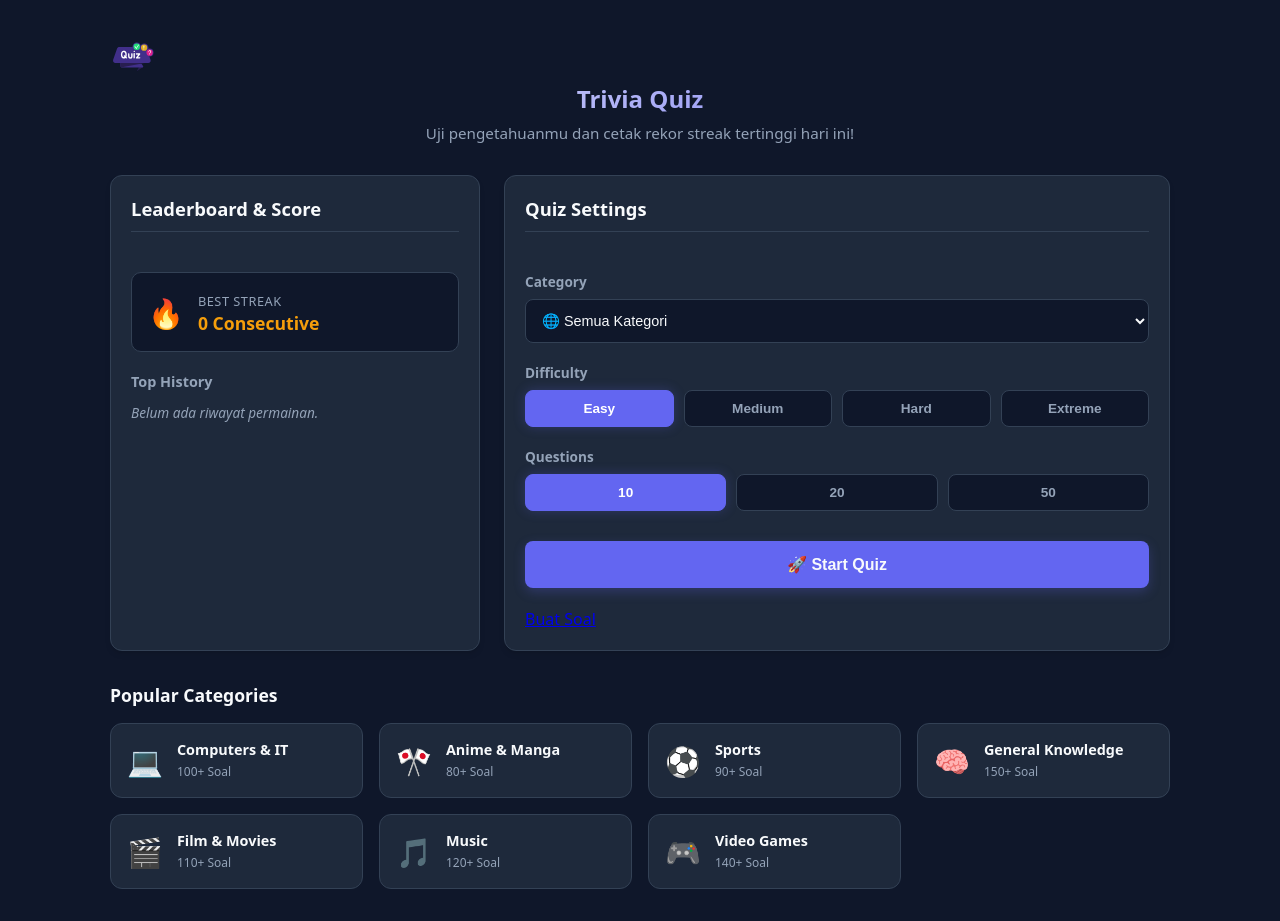
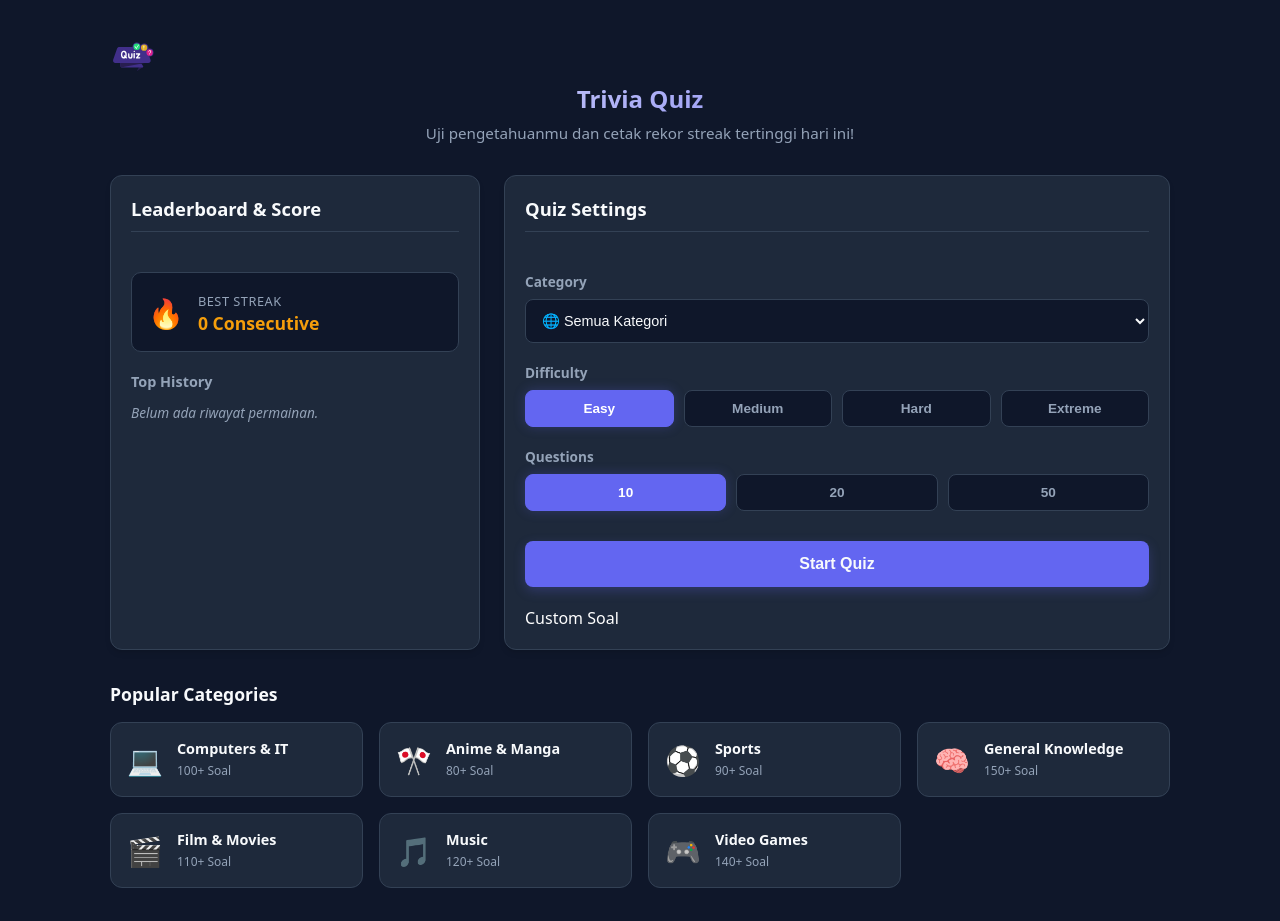
Before and after one commit to Husain-Faqih/quiz-react, a React (Vite) app: page /dashboard in a window 1280 px wide. Built offline with nearby package versions, Linux system fonts and the light colour scheme.

Commit message:
update code

```diff
--- a/src/components/Dashboard.jsx
+++ b/src/components/Dashboard.jsx
@@ -1,4 +1,3 @@
-import React from "react";
 import { Link } from "react-router-dom";
 import Logo from "../assets/Logo.svg";
 import "../style/Dashboard.css";
@@ -131,11 +130,11 @@ export default function Dashboard({
           </div>
 
           <button className="main-btn start-btn" onClick={onStartQuiz}>
-            🚀 Start Quiz
+            Start Quiz
           </button>
 
           <Link to="/buat-soal" className="btn-custom-quiz">
-            Buat Soal
+            Custom Soal
           </Link>
         </div>
       </div>
--- a/src/style/Dashboard.css
+++ b/src/style/Dashboard.css
@@ -201,6 +201,11 @@
     font-size: 1rem;
 }
 
+.btn-custom-quiz {
+    text-decoration: none;
+    color: #ffffff;
+}
+
 .categories-section {
     display: flex;
     flex-direction: column;
```
